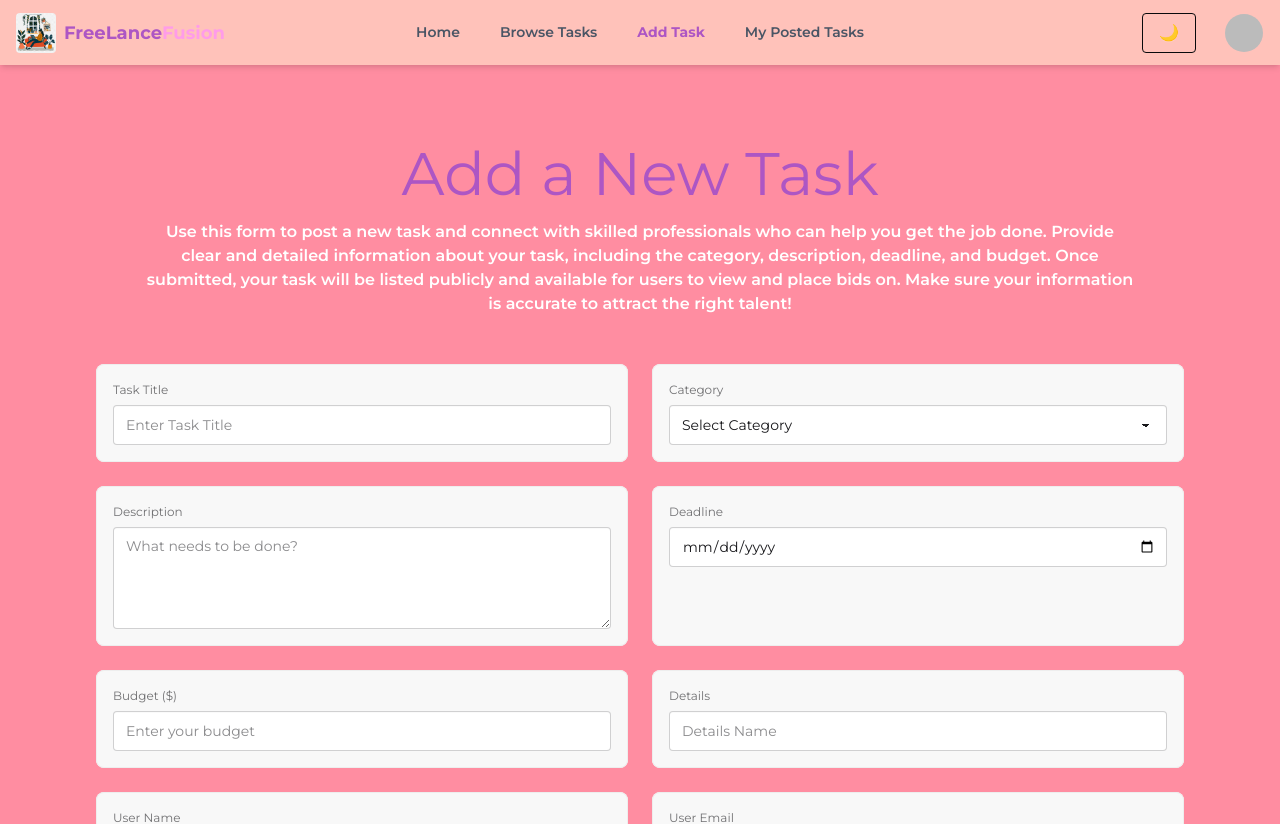
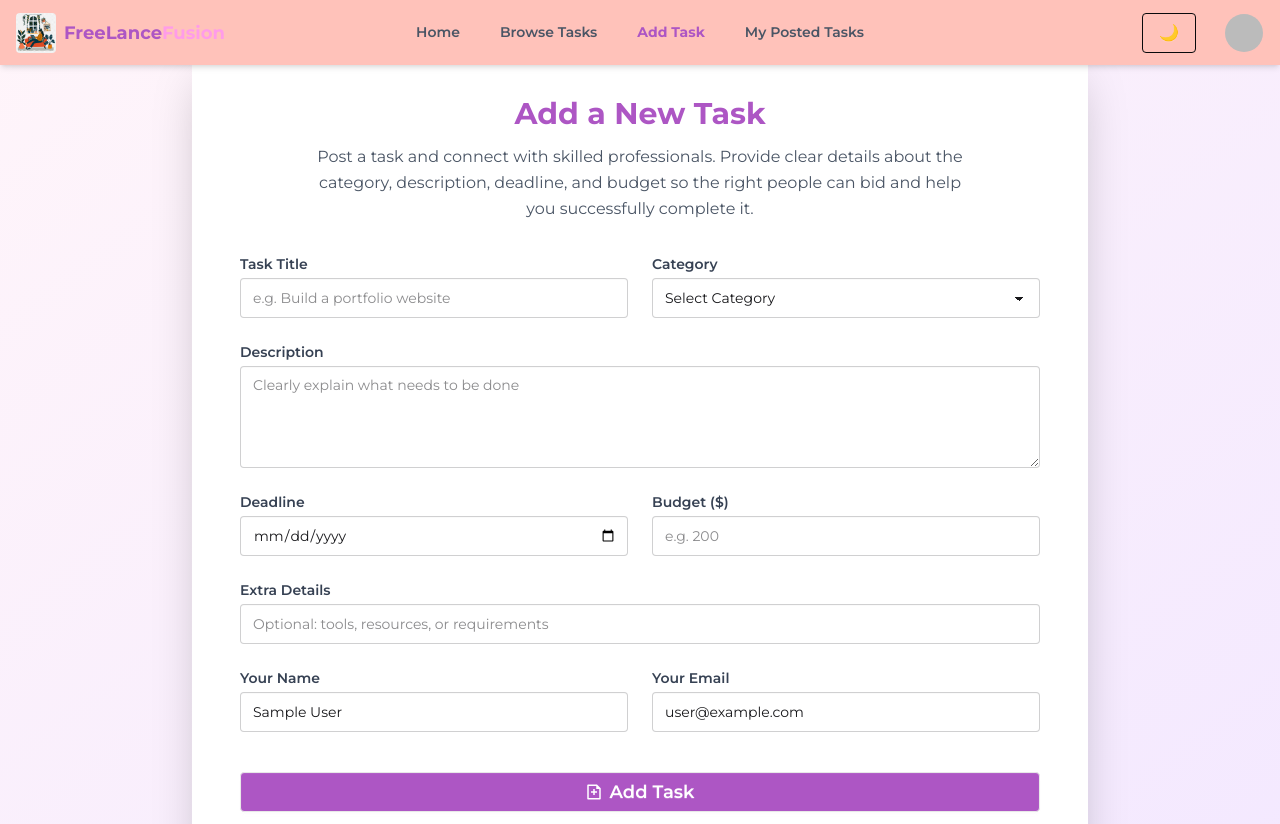
Before and after one commit to AmenaGithub678/freelancer-platform, a React (Vite) app: page /add-task in a window 1280 px wide. Shown: the top 824 px of the page. Built offline with nearby package versions, Linux system fonts and the light colour scheme; no server answers; sample sign-in values are in the browser's storage.

Commit message:
Improve the design and add functionality of update page

```diff
--- a/src/Componets/UpadateTask.jsx
+++ b/src/Componets/UpadateTask.jsx
@@ -43,99 +43,107 @@ const {_id,title,category,description,deadline,budget,details,userName,email} =
 
     }
     return (
-        <div>
-<div className='p-24 bg-[#FF8DA1]'>
-  <div
-  className='p-12 text-center space-y-4'>
-    <h1 className="text-6xl text-[#AD56C4]">
-     Update task</h1>
-    <p className='text-white font-semibold'>It is a long established fact that a reader will be distracted by the readable content of a page when looking at its layout. The point of using Lorem Ipsum is that it has a more-or-less normal distribution of letters, as opposed to using Content here.</p>
+       <div className="min-h-screen bg-gradient-to-br from-[#FFF5FA] to-[#F3E8FF] flex flex-col justify-center items-center px-6 py-12">
+  {/* Header */}
+  <div className="text-center max-w-3xl mb-10">
+    <h1 className="text-2xl md:text-3xl font-bold text-[#AD56C4] mt-10">
+      Update Task
+    </h1>
+    <p className="text-gray-600 text-sm md:text-base leading-relaxed max-w-2xl mx-auto">
+      Keep your task details up to date and make sure everything is correct.
+      Update your information below.
+    </p>
   </div>
 
-{/* form design */}
+  {/* Form Card */}
+  <div className="w-full max-w-5xl bg-white/90 backdrop-blur-lg shadow-2xl rounded-2xl p-8 md:p-12">
+    <form onSubmit={handleUpdateTask} className="grid grid-cols-1 md:grid-cols-2 gap-6">
+      {/* Task Title */}
+      <fieldset className="fieldset bg-base-200 rounded-lg border p-4 shadow-sm">
+        <label className="label font-semibold">Task Title</label>
+        <input
+          type="text"
+          defaultValue={title}
+          name="title"
+          className="input w-full"
+          placeholder="Enter Task Title"
+          required
+        />
+      </fieldset>
 
-<form action=""
-onSubmit={handleUpdateTask}>
-<div className='grid grid-cols-1 md:grid-cols-2 gap-6'>
-<fieldset className="fieldset bg-base-200 border-base-300 rounded-box border p-4">
-   <label className="label">
-   Task Title</label>
-    <input type="text"
-    defaultValue={title}
-    name='title'
-    className="input w-full" placeholder="Enter Task Title"
-    required/>
-</fieldset>
-    <fieldset className="fieldset bg-base-200 border-base-300 rounded-box border p-4">
-    <label className="label">Category</label>
+      {/* Category */}
+      <fieldset className="fieldset bg-base-200 rounded-lg border p-4 shadow-sm">
+        <label className="label font-semibold">Category</label>
         <select
           name="category"
           defaultValue={category}
-      className="select w-full" required>
-        <option value="">
-            Select Category
-        </option>
-        <option value="Web Development">
-            Development & IT
-        </option>
-        <option value="Design">
-            Design & Creative
-        </option>
-        <option value="Writing">
-            Writing & Translation
-        </option>
-        <option value="Marketing">
-           Sales & Marketing
-        </option>
-         <option value="Marketing">
-           Engineer & Architecture
-        </option>
-         <option value="Marketing">
-          Education & Consulting
-        </option>
-        <option value="Marketing">
-          Video & Animation
-        </option>
+          className="select w-full"
+          required
+        >
+          <option value="">Select Category</option>
+          <option value="Web Development">Development & IT</option>
+          <option value="Design">Design & Creative</option>
+          <option value="Writing">Writing & Translation</option>
+          <option value="Marketing">Sales & Marketing</option>
+          <option value="Engineering">Engineer & Architecture</option>
+          <option value="Education">Education & Consulting</option>
+          <option value="Video">Video & Animation</option>
         </select>
       </fieldset>
 
-<fieldset className="fieldset bg-base-200 border-base-300 rounded-box border p-4">
-    <label className="label">
-        Description
-    </label>
+      {/* Description */}
+      <fieldset className="fieldset bg-base-200 rounded-lg border p-4 shadow-sm md:col-span-2">
+        <label className="label font-semibold">Description</label>
         <textarea
           name="description"
-     defaultValue={description} className="textarea w-full"
+          defaultValue={description}
+          className="textarea w-full"
           rows="4"
-   placeholder="What needs to be done?" required>
-   </textarea>
+          placeholder="What needs to be done?"
+          required
+        ></textarea>
       </fieldset>
 
-   <fieldset className="fieldset bg-base-200 border-base-300 rounded-box border p-4">
-
-      <label className="label">Deadline</label>
-      <input type="date" name="deadline"
+      {/* Deadline */}
+      <fieldset className="fieldset bg-base-200 rounded-lg border p-4 shadow-sm">
+        <label className="label font-semibold">Deadline</label>
+        <input
+          type="date"
+          name="deadline"
           defaultValue={deadline}
-      className="input w-full" required />
+          className="input w-full"
+          required
+        />
       </fieldset>
 
-<fieldset className="fieldset bg-base-200 border-base-300 rounded-box border p-4">
-  <label className="label">Budget ($)</label>
-  <input type="number"
+      {/* Budget */}
+      <fieldset className="fieldset bg-base-200 rounded-lg border p-4 shadow-sm">
+        <label className="label font-semibold">Budget ($)</label>
+        <input
+          type="number"
           name="budget"
           defaultValue={budget}
-  className="input w-full" placeholder="Enter your budget" required />
-    </fieldset>
-<fieldset className="fieldset bg-base-200 border-base-300 rounded-box border p-4">
-
-   <label className="label">Details</label>
-    <input type="text" name='details'
-     defaultValue={details}
-    className="input w-full" placeholder="Details Name" />
+          className="input w-full"
+          placeholder="Enter your budget"
+          required
+        />
       </fieldset>
 
-<fieldset className="fieldset bg-base-200 border-base-300 rounded-box border p-4">
-      <label className="label">User Name</label>
+      {/* Details */}
+      <fieldset className="fieldset bg-base-200 rounded-lg border p-4 shadow-sm">
+        <label className="label font-semibold">Details</label>
+        <input
+          type="text"
+          name="details"
+          defaultValue={details}
+          className="input w-full"
+          placeholder="Enter task details"
+        />
+      </fieldset>
+
+      {/* User Name */}
+      <fieldset className="fieldset bg-base-200 rounded-lg border p-4 shadow-sm">
+        <label className="label font-semibold">User Name</label>
         <input
           type="text"
           name="userName"
@@ -145,21 +153,30 @@ onSubmit={handleUpdateTask}>
         />
       </fieldset>
 
-<fieldset className="fieldset bg-base-200 border-base-300 rounded-box border p-4">
-      <label className="label">User Email</label>
-      <input type="email" name="email"
+      {/* User Email */}
+      <fieldset className="fieldset bg-base-200 rounded-lg border p-4 shadow-sm">
+        <label className="label font-semibold">User Email</label>
+        <input
+          type="email"
+          name="email"
           defaultValue={email}
-        className="input w-full"  readOnly />
+          className="input w-full"
+          readOnly
+        />
       </fieldset>
+    </form>
+
+    {/* Submit Button */}
+    <div className="mt-6">
+      <input
+        type="submit"
+        className="btn w-full bg-gradient-to-r from-[#FF8DA1] to-[#AD56C4] text-white font-bold shadow-lg hover:scale-105 transition-transform"
+        value="Update Your Task"
+      />
     </div>
-     <input type="submit"
-     className='btn w-full mt-2'
-     value="Update Your Info" />
-
-      </form>
+  </div>
 </div>
 
-        </div>
     );
 };
 
--- a/src/Pages/AddTask.jsx
+++ b/src/Pages/AddTask.jsx
@@ -1,6 +1,8 @@
 import React, { use } from 'react';
 import Swal from 'sweetalert2';
 import { AuthContext } from '../context/AuthContext';
+import { RiFileAddLine } from "react-icons/ri";
+
 const AddTask = () => {
   const {user} = use(AuthContext);
   const handleAddTask = e => {
@@ -39,107 +41,130 @@ fetch('https://my-freelancefusion-server.vercel.app/tasks',{
     }
 
     return (
-<div className='p-24 bg-[#FF8DA1]'>
-  <div
-  className='p-12 text-center space-y-4'>
-    <h1 className="text-6xl text-[#AD56C4]">
-        Add a New Task</h1>
-    <p className='text-white font-semibold'>Use this form to post a new task and connect with skilled professionals who can help you get the job done. Provide clear and detailed information about your task, including the category, description, deadline, and budget. Once submitted, your task will be listed publicly and available for users to view and place bids on. Make sure your information is accurate to attract the right talent!</p>
+<div className="min-h-screen bg-gradient-to-br from-[#FFF5FA] to-[#F3E8FF] flex items-center justify-center px-4 py-12">
+  <div className="w-full max-w-4xl bg-white shadow-2xl rounded-2xl p-8 md:p-12">
+
+    {/* Header */}
+    <div className="text-center space-y-3 mb-8">
+      <h1 className="text-2xl md:text-3xl font-bold text-[#AD56C4]">
+        Add a New Task
+      </h1>
+      <p className="text-gray-600 text-sm md:text-base leading-relaxed max-w-2xl mx-auto">
+        Post a task and connect with skilled professionals. Provide clear details
+        about the category, description, deadline, and budget so the right people
+        can bid and help you successfully complete it.
+      </p>
     </div>
 
-{/* form design */}
+    {/* Form */}
+    <form onSubmit={handleAddTask} className="grid grid-cols-1 md:grid-cols-2 gap-6">
 
-<form action=""
-onSubmit={handleAddTask}>
-<div className='grid grid-cols-1 md:grid-cols-2 gap-6'>
-<fieldset className="fieldset bg-base-200 border-base-300 rounded-box border p-4">
-   <label className="label">
-   Task Title</label>
-    <input type="text"
-    name='title'
-    className="input w-full" placeholder="Enter Task Title"
-    required/>
-</fieldset>
-    <fieldset className="fieldset bg-base-200 border-base-300 rounded-box border p-4">
-    <label className="label">Category</label>
-      <select
-      name="category"
-      className="select w-full" required>
-        <option value="">
-            Select Category
-        </option>
-        <option value="Web Development">
-            Development & IT
-        </option>
-        <option value="Design">
-            Design & Creative
-        </option>
-        <option value="Writing">
-            Writing & Translation
-        </option>
-        <option value="Marketing">
-           Sales & Marketing
-        </option>
-         <option value="Marketing">
-           Engineer & Architecture
-        </option>
-         <option value="Marketing">
-          Education & Consulting
-        </option>
-        <option value="Marketing">
-          Video & Animation
-        </option>
-      </select>
-</fieldset>
+      {/* Task Title */}
+      <div>
+        <label className="block text-sm font-semibold mb-1 text-gray-700">Task Title</label>
+        <input
+          type="text"
+          name="title"
+          className="input input-bordered w-full"
+          placeholder="e.g. Build a portfolio website"
+          required
+        />
+      </div>
 
-<fieldset className="fieldset bg-base-200 border-base-300 rounded-box border p-4">
-    <label className="label">
-        Description
-    </label>
-   <textarea
-   name="description" className="textarea w-full"
-   rows="4"
-   placeholder="What needs to be done?" required>
-   </textarea>
-    </fieldset>
+      {/* Category */}
+      <div>
+        <label className="block text-sm font-semibold mb-1 text-gray-700">Category</label>
+        <select name="category" className="select select-bordered w-full" required>
+          <option value="">Select Category</option>
+          <option value="Web Development">Development & IT</option>
+          <option value="Design">Design & Creative</option>
+          <option value="Writing">Writing & Translation</option>
+          <option value="Marketing">Sales & Marketing</option>
+          <option value="Engineering">Engineering & Architecture</option>
+          <option value="Education">Education & Consulting</option>
+          <option value="Video">Video & Animation</option>
+        </select>
+      </div>
 
-   <fieldset className="fieldset bg-base-200 border-base-300 rounded-box border p-4">
+      {/* Description */}
+      <div className="md:col-span-2">
+        <label className="block text-sm font-semibold mb-1 text-gray-700">Description</label>
+        <textarea
+          name="description"
+          className="textarea textarea-bordered w-full"
+          rows="4"
+          placeholder="Clearly explain what needs to be done"
+          required
+        />
+      </div>
 
-      <label className="label">Deadline</label>
-      <input type="date" name="deadline" className="input w-full" required />
-    </fieldset>
+      {/* Deadline */}
+      <div>
+        <label className="block text-sm font-semibold mb-1 text-gray-700">Deadline</label>
+        <input type="date" name="deadline" className="input input-bordered w-full" required />
+      </div>
 
-<fieldset className="fieldset bg-base-200 border-base-300 rounded-box border p-4">
-  <label className="label">Budget ($)</label>
-  <input type="number" name="budget" className="input w-full" placeholder="Enter your budget" required />
-    </fieldset>
-<fieldset className="fieldset bg-base-200 border-base-300 rounded-box border p-4">
+      {/* Budget */}
+      <div>
+        <label className="block text-sm font-semibold mb-1 text-gray-700">Budget ($)</label>
+        <input
+          type="number"
+          name="budget"
+          className="input input-bordered w-full"
+          placeholder="e.g. 200"
+          required
+        />
+      </div>
 
-   <label className="label">Details</label>
-    <input type="text" name='details' className="input w-full" placeholder="Details Name" />
-    </fieldset>
+      {/* Details */}
+      <div className="md:col-span-2">
+        <label className="block text-sm font-semibold mb-1 text-gray-700">Extra Details</label>
+        <input
+          type="text"
+          name="details"
+          className="input input-bordered w-full"
+          placeholder="Optional: tools, resources, or requirements"
+        />
+      </div>
 
-     {/* <fieldset className="fieldset bg-base-200 border-base-300 rounded-box border my-6 p-4">
-    <label className="label">Photo</label>
-    <input type="text" name='photo' className="input w-full" placeholder="Photo URL" />
-</fieldset> */}
+      {/* User Info */}
+      <div>
+        <label className="block text-sm font-semibold mb-1 text-gray-700">Your Name</label>
+        <input
+          type="text"
+          name="userName"
+          className="input input-bordered w-full"
+          value={user?.displayName}
+          readOnly
+        />
+      </div>
+      <div>
+        <label className="block text-sm font-semibold mb-1 text-gray-700">Your Email</label>
+        <input
+          type="email"
+          name="email"
+          className="input input-bordered w-full"
+          value={user?.email}
+          readOnly
+        />
+      </div>
 
-<fieldset className="fieldset bg-base-200 border-base-300 rounded-box border p-4">
-      <label className="label">User Name</label>
-      <input type="text" name="userName" className="input w-full" value={user?.displayName} readOnly />
-    </fieldset>
+      {/* Submit Button */}
+      <div className="md:col-span-2 mt-4">
+        <button type="submit" className="
+         btn bg-[#AD56C4] hover:bg-[#f000b8] w-full text-white text-lg">
+          <RiFileAddLine /> Add Task
+        </button>
+      </div>
+    </form>
 
-<fieldset className="fieldset bg-base-200 border-base-300 rounded-box border p-4">
-      <label className="label">User Email</label>
-      <input type="email" name="email" className="input w-full" value={user?.email} readOnly />
-    </fieldset>
+    {/* Extra Note */}
+    <div className="mt-6 text-center text-sm text-gray-500">
+      <p>💡 Tip: The clearer your task description, the better bids you’ll receive!</p>
     </div>
-     <input type="submit"
-     className='btn w-full mt-2'
-     value="Add Button" />
+  </div>
+</div>
 
-      </form>
-        </div>
     );
 };
 
--- a/src/Pages/MyPostedTasks.jsx
+++ b/src/Pages/MyPostedTasks.jsx
@@ -25,10 +25,10 @@ const handleUpdate = (task) => {
     console.log('View bids for task ID:', id);
     // Show modal
   };
-
     return (
-<div className="max-w-5xl mx-auto px-4 py-6">
-      <h1 className="text-6xl text-[#AD56C4] text-center my-5">My Posted Tasks</h1>
+<div className="my-10
+ lg:my-20 mx-auto px-4 py-6 ">
+      <h1 className="text-lg lg:text-3xl text-[#AD56C4] text-center my-5 font-bold">My Posted Tasks</h1>
 
       {tasks.length === 0 ? (
         <p className="text-center text-gray-500">No tasks posted yet.</p>
--- a/src/Pages/TaskDetails.jsx
+++ b/src/Pages/TaskDetails.jsx
@@ -44,8 +44,8 @@ const handleBid = async (taskId) => {
 
     return (
     <div className='bg-gradient-to-br from-[#FFF5FA] to-[#F3E8FF] ' >
- <h1 className='text-2xl text-[#AD56C4] text-center font-bold
-            mt-20  '>Want To Know About More! Welcome to task details page</h1>
+ <h1 className='text-lg lg:text-2xl text-[#AD56C4] text-center font-bold
+            mt-20  '>Want To Know More! Welcome to task details page</h1>
 <div >
  <TaskDetailsCard taskDetails={taskDetails}
  handleBid={handleBid}></TaskDetailsCard>
```
Lines whose indentation alone changed are shown as unchanged.
